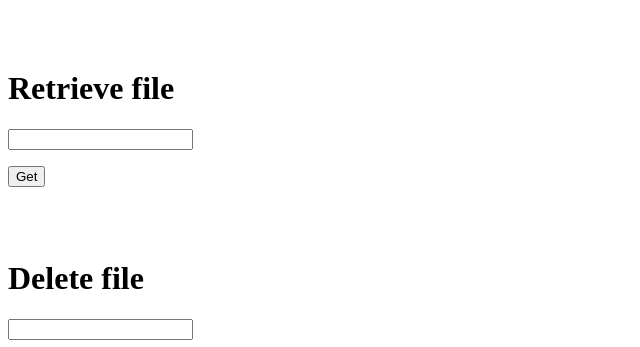
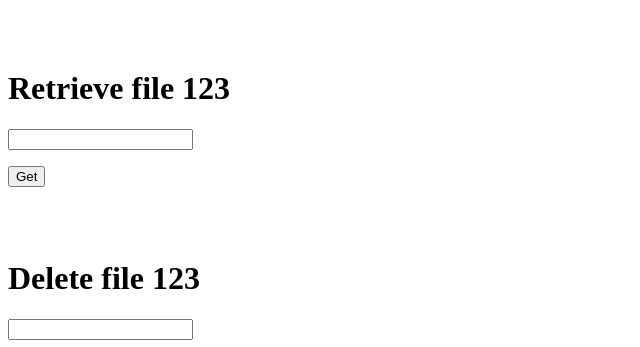
Before and after one commit to TuanDang1996/FileSystemManager, a plain HTML site: page source/index.html in a window 1280 px wide. Shown: the part 141-488 px from the top of the page, without its empty margins (0-640 px from the left). Drawn offline with Linux system fonts and the light colour scheme.

```diff
--- a/source/index.html
+++ b/source/index.html
@@ -1,7 +1,7 @@
 <!DOCTYPE html>
 <html lang="en">
   <head>
-    <title>File Upload</title>
+    <title>File Upload 123</title>
   </head>
   <body>
     <h1>File Upload</h1>
@@ -11,14 +11,14 @@
     </form>
     <br/>
     <br/>
-    <h1>Retrieve file</h1>
+    <h1>Retrieve file 123</h1>
    <form method="GET" action="/retrieveFile">
       <p><input type="input" name="filename"></p>
       <p><input type="submit" value="Get"></p>
     </form>
   <br/>
     <br/>
-    <h1>Delete file</h1>
+    <h1>Delete file 123</h1>
    <form method="GET" action="/deleteFile">
       <p><input type="input" name="filename"></p>
       <p><input type="submit" value="Delete"></p>
```
Also changed, not shown: 6 other files.
